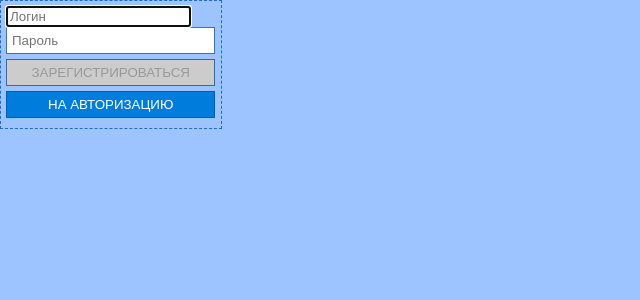
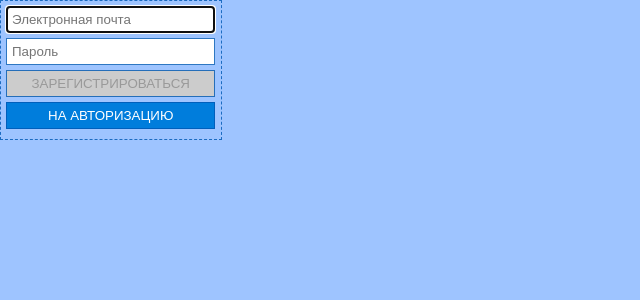
Before and after one commit to IlyasAlmakaev/Notes, a React (Create React App) app: page /registration in a window 1280 px wide. Shown: the top 300 px of the page, without its empty margins (0-640 px from the left). Built offline with nearby package versions, Linux system fonts and the light colour scheme.

Commit message:
fix name

```diff
--- a/src/App.css
+++ b/src/App.css
@@ -40,7 +40,7 @@ width: 210px;
 border: 1px dashed rgba(0, 89, 181, 0.82);
 padding: 5px;
 }
-.login, .password, .add__btn, .add__checkrule {
+.email, .password, .add__btn, .add__checkrule {
 display: block;
 margin: 0 0 5px 0;
 padding: 5px;
--- a/src/Authorization.js
+++ b/src/Authorization.js
@@ -68,7 +68,7 @@ export default class Authorization extends Component {
 					type='text'
 					className='email'
 					onChange={this.onFieldChange.bind(this, 'emailIsEmpty')}
-					placeholder='Логин'
+					placeholder='Электронная почта'
 					ref='email'
 				/>
 				<input
--- a/src/Registration.js
+++ b/src/Registration.js
@@ -69,7 +69,7 @@ export default class Registration extends Component {
 					type='text'
 					className='email'
 					onChange={this.onFieldChange.bind(this, 'emailIsEmpty')}
-					placeholder='Логин'
+					placeholder='Электронная почта'
 					ref='email'
 				/>
 				<input
```
